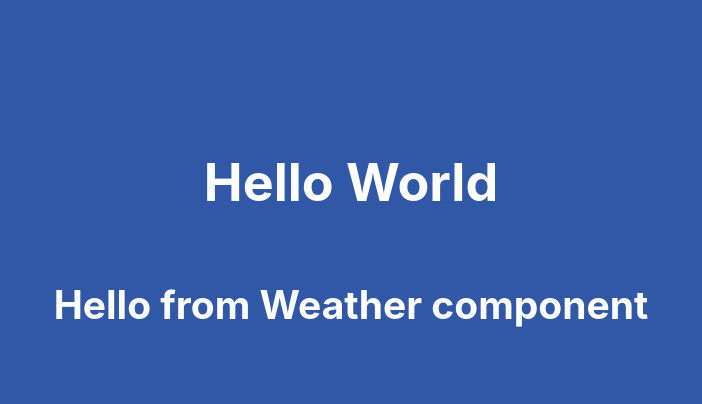
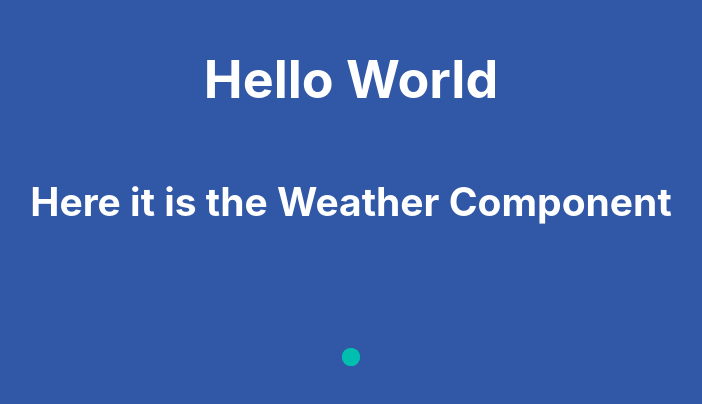
Before and after one commit to Rafalenda/weather-react, a React (Create React App) app: page / in a window 1280 px wide. Shown: the part 162-566 px from the top of the page, without its empty margins (289-991 px from the left). Built offline with nearby package versions, Linux system fonts and the light colour scheme; no server answers.

Commit message:
Add loader-spinner

```diff
--- a/package.json
+++ b/package.json
@@ -9,6 +9,7 @@
     "axios": "^0.21.0",
     "react": "^17.0.1",
     "react-dom": "^17.0.1",
+    "react-loader-spinner": "^3.1.14",
     "react-scripts": "4.0.0",
     "web-vitals": "^0.2.4"
   },
--- a/src/Weather.js
+++ b/src/Weather.js
@@ -1,16 +1,27 @@
-import React from "react"
-import axios from 'axios';
+import React from "react";
+import axios from "axios";
+import Loader from "react-loader-spinner";
 
 export default function Weather(props){
 
     function handleResponse(response){
         alert(`The weather in ${response.data.name} is ${response.data.main.temp}°C`)
     }
+
     let apiKey = "a2756a3fff03123af0c481e8c916b319";
-
     let apiUrl = `https://api.openweathermap.org/data/2.5/weather?q=${props.city}&appid=${apiKey}&units=metric`
-
     axios.get(apiUrl).then(handleResponse);
 
-    return <h2>Hello from Weather component</h2>;
+    return ( <div>
+        <h2>Here it is the Weather Component</h2>
+        <Loader
+         type="Puff"
+         color="#00BFaF"
+         height={200}
+         width={200}
+         timeout={10000} //3 secs
+
+        />
+      </div>
+    );
 }
```
Also changed, not shown: 1 other file (tests, documents, lock files or other folders).
